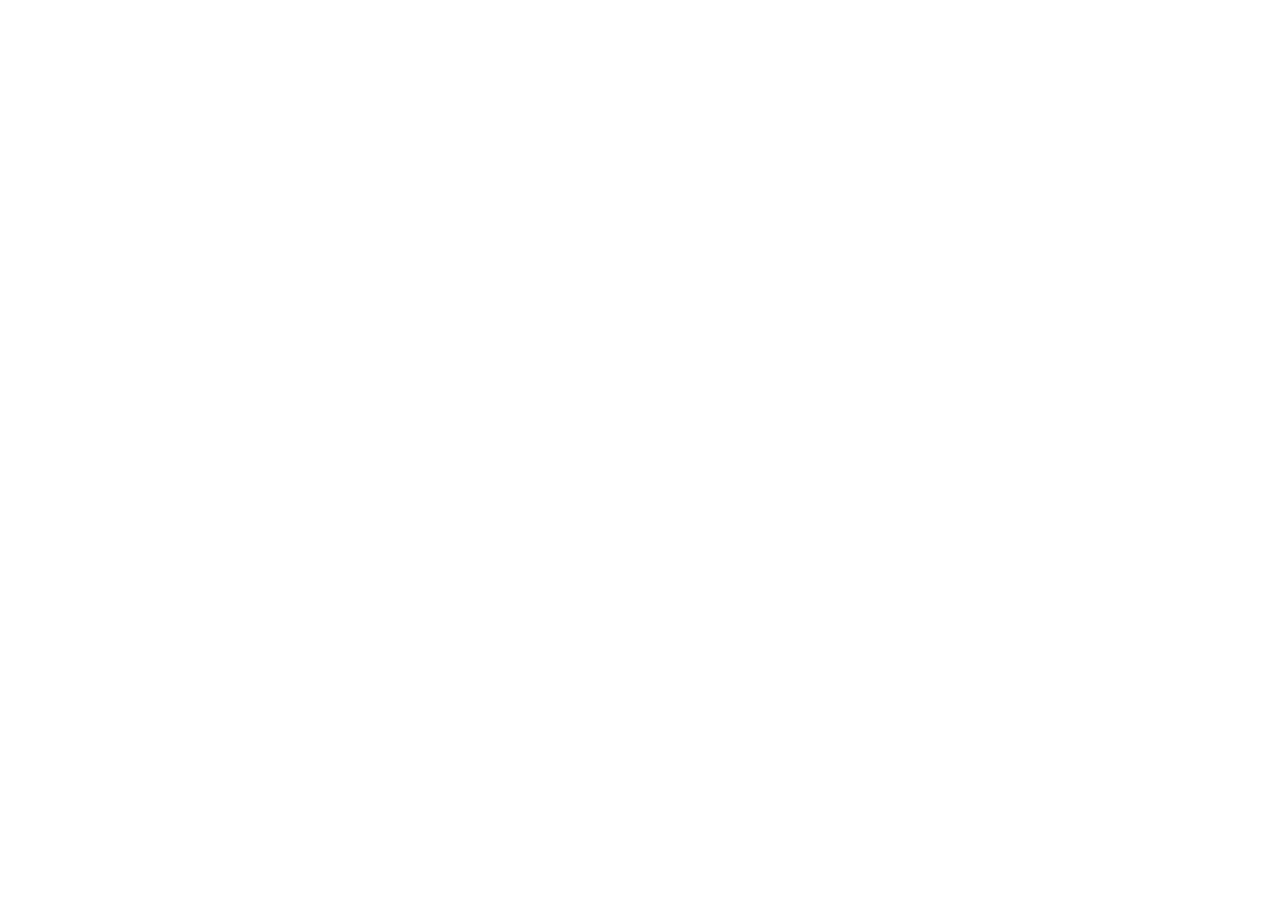
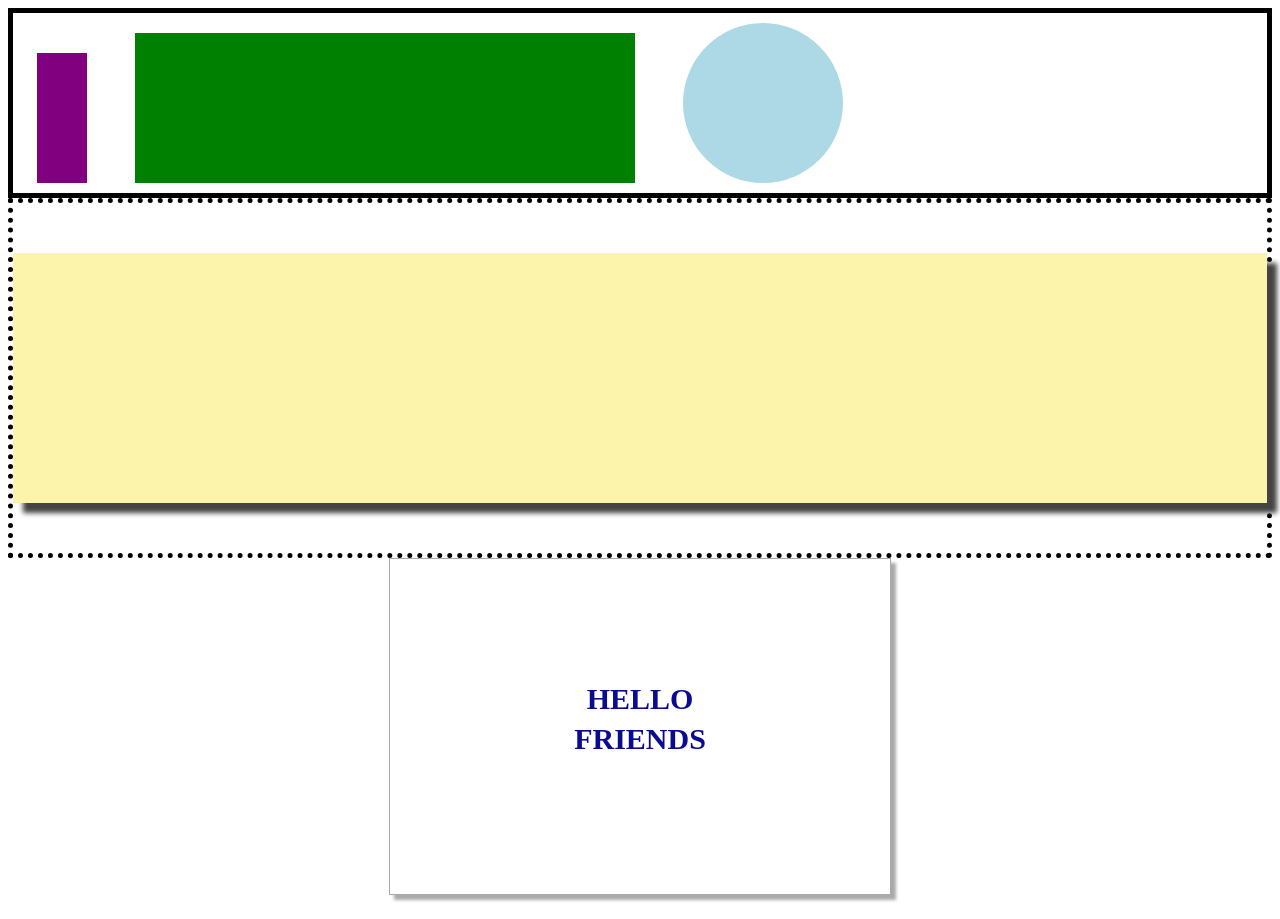
Before and after one commit to hazzirdd/html-css-2-lab, a plain HTML site: page drill-2/index.html in a window 1280 px wide. Before the commit the page ends 800 px from the top, so only its background shows below. Drawn offline with Linux system fonts and the light colour scheme.

Commit message:
drill 2 done besides spaces

```diff
--- a/drill-1/index.css
+++ b/drill-1/index.css
@@ -1,6 +1,7 @@
 header {
     position: relative;
     height: 20vh;
+    width: 201.5vh;
     background-color: rgb(77, 77, 77);
 }
 
@@ -15,7 +16,7 @@ header {
 .right {
     height: 680px;
     width: 200px;
-    right: 0px;
+    right: -8px;
     position: absolute;
     background-color: rgb(230, 230, 230);
 }
--- a/drill-2/index.css
+++ b/drill-2/index.css
@@ -0,0 +1,78 @@
+body {
+    display: flex;
+    flex-direction: column;
+}
+
+header {
+    display: flex;
+    justify-content: space-around;
+    align-items: baseline;
+    padding: 10px 400px 10px 0px;
+    border: 5px solid black;
+}
+
+#purple {
+    background-color: purple;
+    height: 130px;
+    width: 50px;
+}
+
+#green {
+    background-color: green;
+    height: 150px;
+    width: 500px;
+}
+
+#circle {
+    background-color:lightblue;
+    height: 20vh;
+    width: 20vh;
+    border-radius: 50%;
+}
+
+#tan-box {
+    display: flex;
+    border: 5px dotted black;
+    justify-content: center;
+    padding: 50px 0px 50px 0px;
+}
+
+#peach {
+    background-color: rgb(252, 244, 170);
+    height: 250px;
+    width: 1400px;
+    box-shadow: 10px 10px 5px rgb(68, 68, 68);
+}
+
+footer {
+    display: flex;
+    justify-content: center;
+}
+
+#white-box {
+display: flex;
+justify-content: center;
+box-shadow: 5px 5px 3px rgb(170, 170, 170);
+border: 1px solid rgb(170, 170, 170);
+height: 335px;
+width: 500px;
+}
+
+#text-box {
+    color:rgb(11, 11, 146);
+    text-align: center;
+    font-size: 30px;
+    font-weight: 800;
+    line-height: 280px;
+    position: absolute;
+
+}
+
+#text-box2 {
+    color:rgb(11, 11, 146);
+    text-align: center;
+    font-size: 30px;
+    font-weight: 800;
+    line-height: 360px;
+    position: absolute;
+}
--- a/drill-2/index.html
+++ b/drill-2/index.html
@@ -0,0 +1,26 @@
+<!DOCTYPE html>
+<html lang="en">
+<head>
+    <meta charset="UTF-8">
+    <meta http-equiv="X-UA-Compatible" content="IE=edge">
+    <meta name="viewport" content="width=device-width, initial-scale=1.0">
+    <link rel="stylesheet" href="index.css">
+    <title>Drill 2</title>
+</head>
+<body>
+    <header>
+        <div id="purple"></div>
+        <div id="green"></div>
+        <div id="circle"></div>
+    </header>
+    <section id="tan-box">
+        <div id="peach"></div>
+    </section>
+    <footer>
+        <section id="white-box">
+            <div id="text-box">HELLO</div>
+            <div id="text-box2">FRIENDS</div>
+        </section>
+    </footer>
+</body>
+</html>
```
